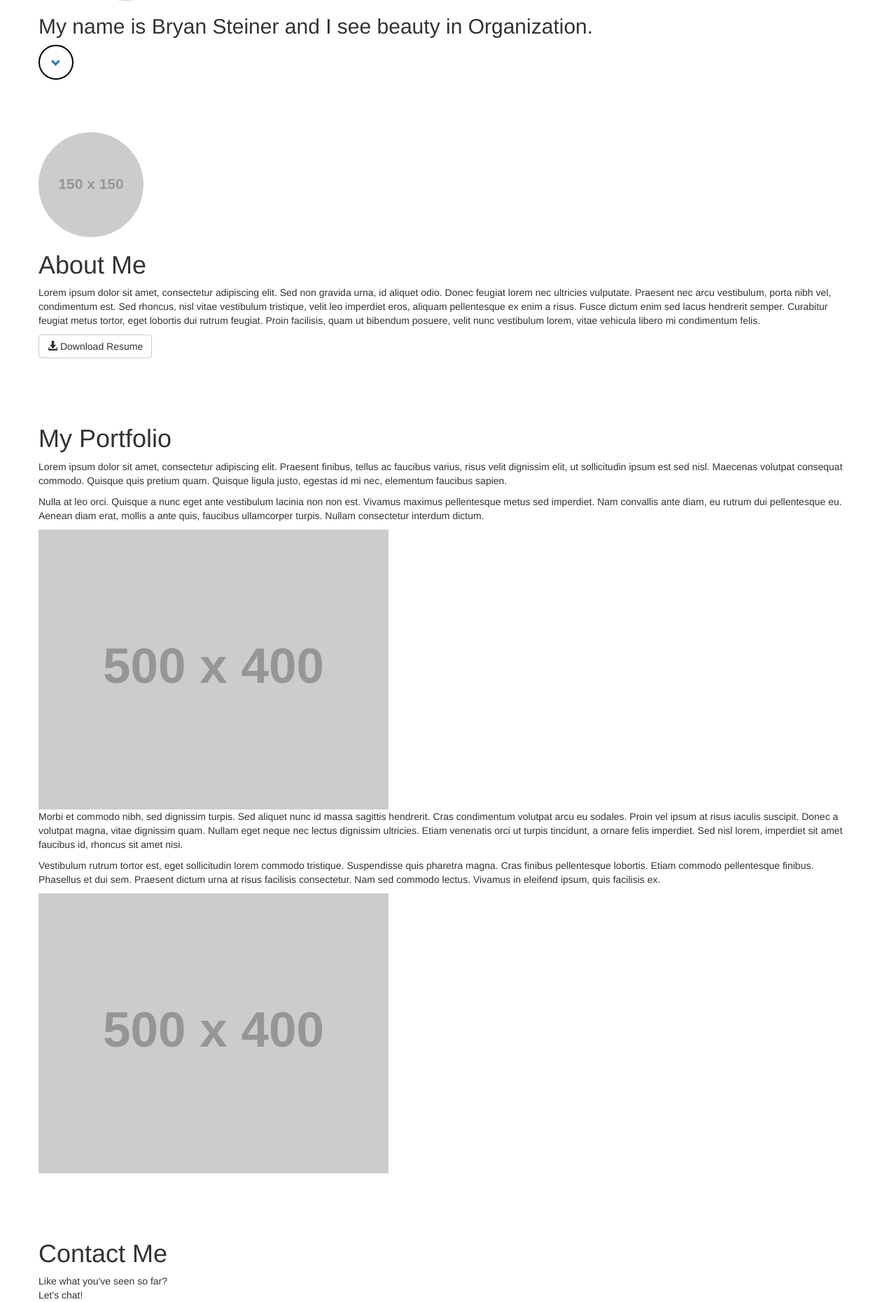
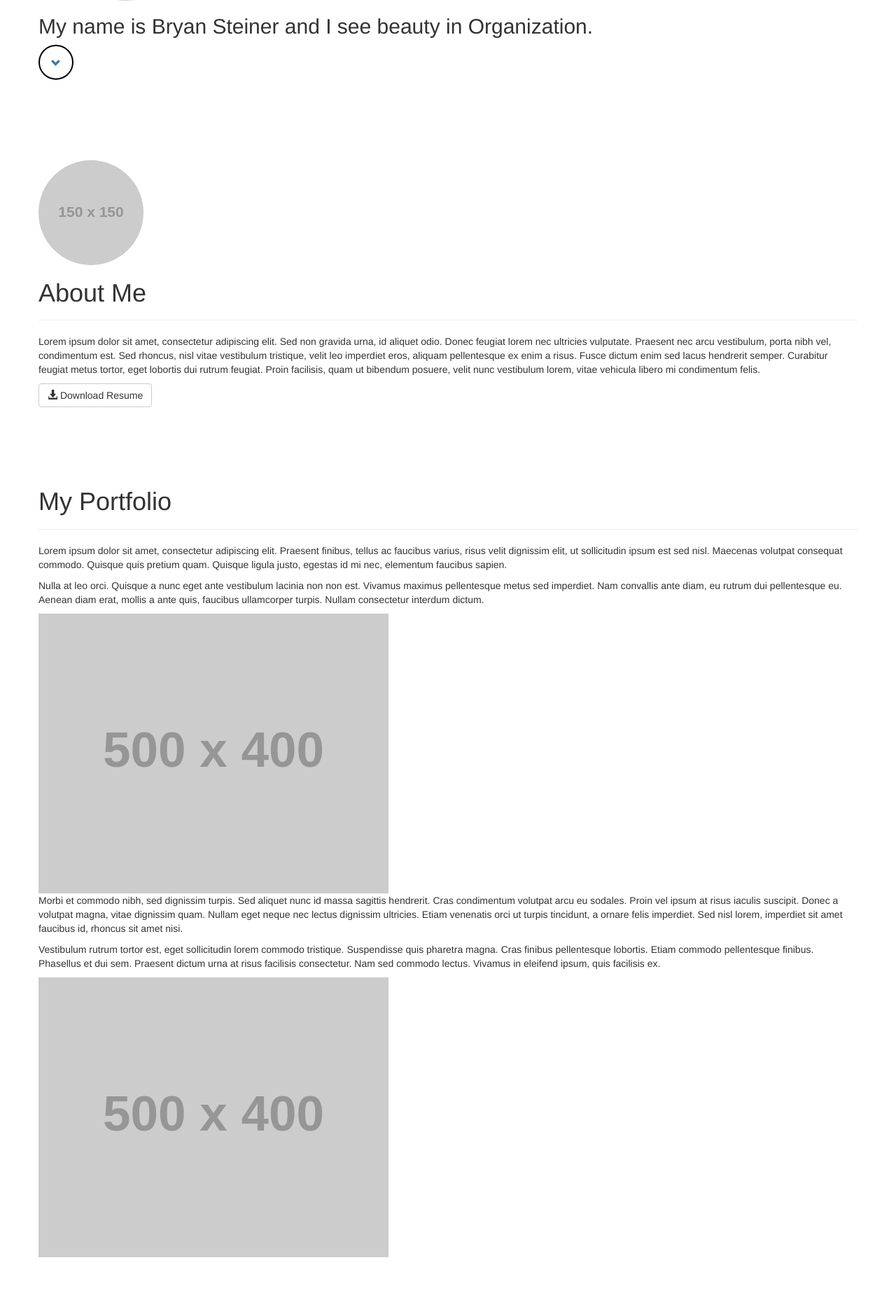
Before and after one commit to bryansteiner/Portfolio, a PHP site: page / in a window 1280 px wide. Shown: the part 394-2255 px from the top of the page at 70% size. Run offline with PHP 8.4, Linux system fonts and the light colour scheme; grey boxes labelled with a size stand in for pictures from a placeholder-image service; some libraries are stand-ins or nearby versions.

Commit message:
Progress

```diff
--- a/css/custom.css
+++ b/css/custom.css
@@ -1,6 +1,6 @@
 /*All Pages*/
 body {
-
+  position: relative;
 }
 
 .btn-circle {
@@ -11,10 +11,6 @@ body {
   border-radius: 50%;
   border-width: 2px;
   border-color: black;
-}
-
-.img-circle {
-  border-radius: 50%;
 }
 
 /*End All Pages*/
--- a/index.html
+++ b/index.html
@@ -11,7 +11,7 @@
 	    <title>Bryan Steiner</title>
 	</head>
 
-	<body>
+	<body data-spy="scroll" data-target="#about">
 		<!-- Navbar -->
 		<nav class="navbar navbar-default navbar-fixed-top" role="navigation">
 			<div class="container">
@@ -49,11 +49,13 @@
 		<!-- End Main Page -->
 
 		<!-- About Page -->
-		<div class="container about">
+		<div id="about" class="container about">
 			<div class="row">
 				<div class="">
-					<img class="img-responsive img-circle" src="http://placehold.it/150x150" alt="...">
-					<h1>About Me</h1>
+					<div class="page-header">
+						<img class="img-responsive img-circle" src="http://placehold.it/150x150" alt="...">
+						<h1>About Me</h1>
+					</div>
 					<p>
 						Lorem ipsum dolor sit amet, consectetur adipiscing elit. Sed non gravida urna, id aliquet odio. Donec feugiat lorem nec ultricies vulputate. Praesent nec arcu vestibulum, porta nibh vel, condimentum est. Sed rhoncus, nisl vitae vestibulum tristique, velit leo imperdiet eros, aliquam pellentesque ex enim a risus. Fusce dictum enim sed lacus hendrerit semper. Curabitur feugiat metus tortor, eget lobortis dui rutrum feugiat. Proin facilisis, quam ut bibendum posuere, velit nunc vestibulum lorem, vitae vehicula libero mi condimentum felis.
 					</p>
@@ -69,7 +71,9 @@
 		<div class="container portfolio">
 			<div class="row">
 				<div class="">
-					<h1>My Portfolio</h1>
+					<div class="page-header">
+						<h1>My Portfolio</h1>
+					</div>
 				</div>
 			</div>
 			<div class="row">
@@ -101,7 +105,9 @@
 		<div class="container contact">
 			<div class="row">
 				<div class="">
-					<h1>Contact Me</h1>
+					<div class="page-header">
+						<h1>Contact Me</h1>
+					</div>
 					<p>Like what you've seen so far? <br> Let's chat!</p>
 					<a href="#">contact@bryansteiner.com</a>
 					<form>
```
